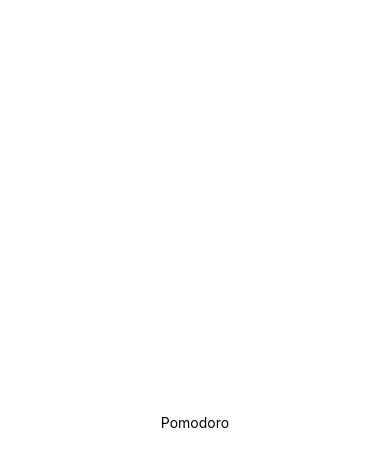
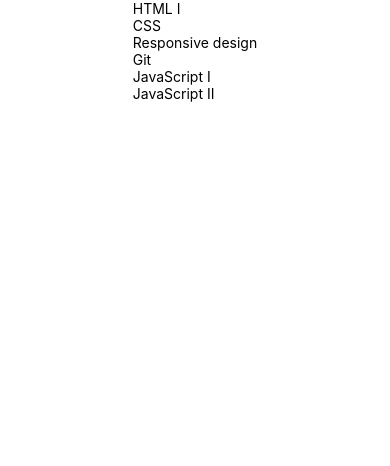
Before and after one commit to Evan-cell/scheduler-app, a React Native app: screen / in a window 390 px wide. Shown: the top 466 px of the page. Built offline with nearby package versions, Linux system fonts and the light colour scheme.

Commit message:
flatlist

```diff
--- a/App.js
+++ b/App.js
@@ -1,5 +1,5 @@
 import { StatusBar } from 'expo-status-bar';
-import { StyleSheet, Text, View } from 'react-native';
+import { StyleSheet, Text, View, FlatList } from 'react-native';
 import React, {useState} from 'react';
 export default function App() {
   const [task, setTask] = useState(
@@ -15,7 +15,12 @@ export default function App() {
   return (
     <View style={styles.container}>
       <View style={styles.content}></View>
-      <Text>Pomodoro</Text>
+      <FlatList
+      data={task}
+      renderItem={({item})=>(
+        <Text>{item.task}</Text>
+      )}
+      />
       <StatusBar style="auto" />
     </View>
   );
```
